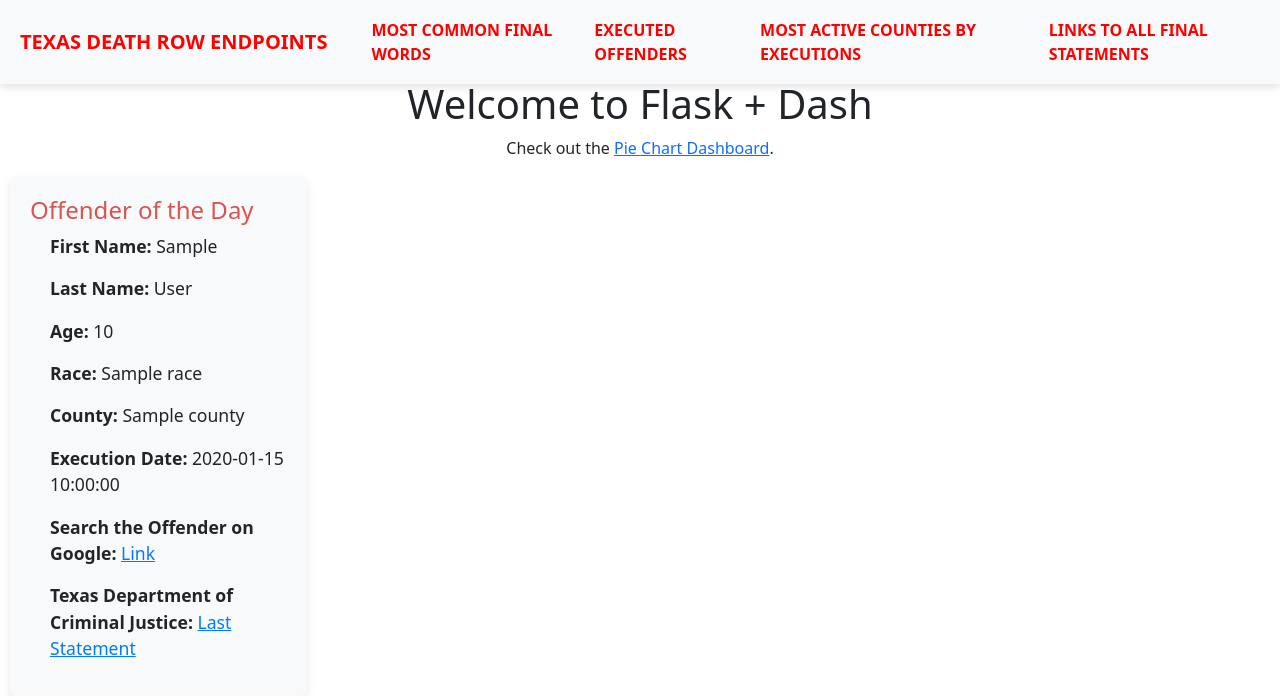
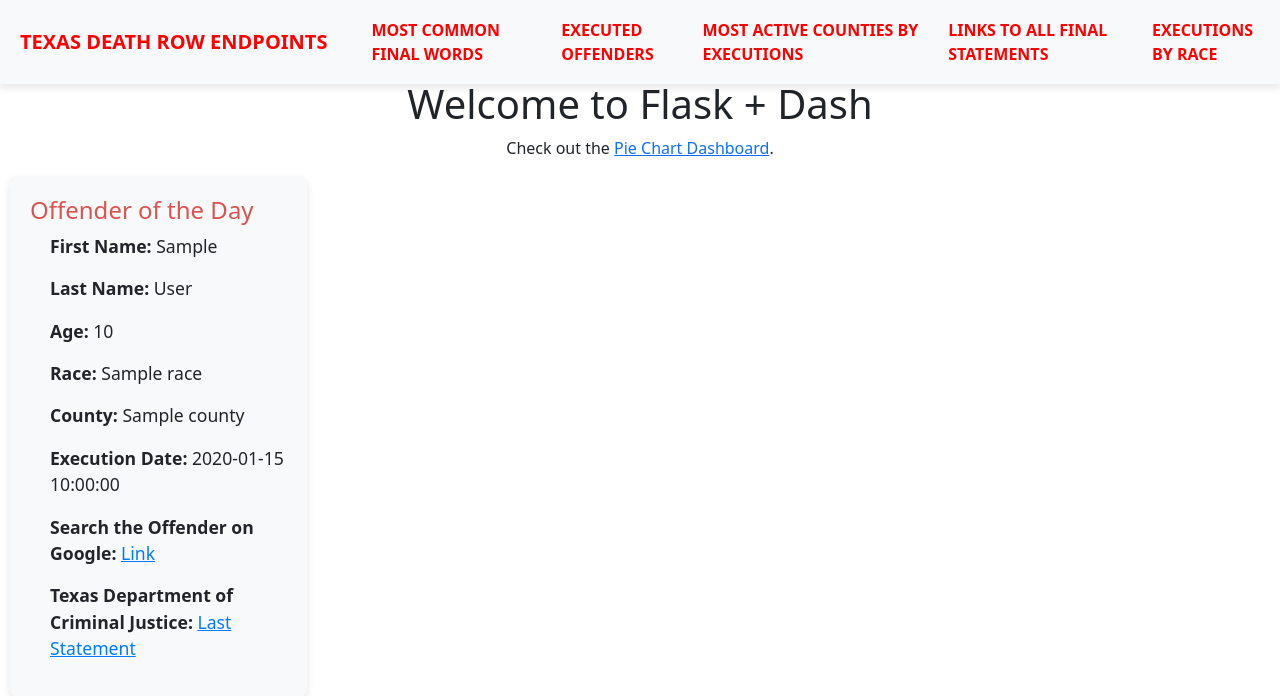
Before and after one commit to Ghernandez1991/docker_app, a Python web app: template templates/index.html in a window 1280 px wide. Shown: the top 696 px of the page. Run offline with Jinja, Linux system fonts and the light colour scheme; the template is opened without the code that fills it: most values are stand-ins (such as "Sample title", 1, 10 or a date in 2020).

Commit message:
added new nav link

```diff
--- a/templates/index.html
+++ b/templates/index.html
@@ -103,6 +103,10 @@
                 <li class="nav-item">
                     <a class="nav-link" href="/final_statements">Links to All Final Statements</a>
                 </li>
+                <li class="nav-item">
+                    <a class="nav-link" href="/racial_percentages">Executions by Race</a>
+                </li>
+
             </ul>
         </div>
     </nav>
```
